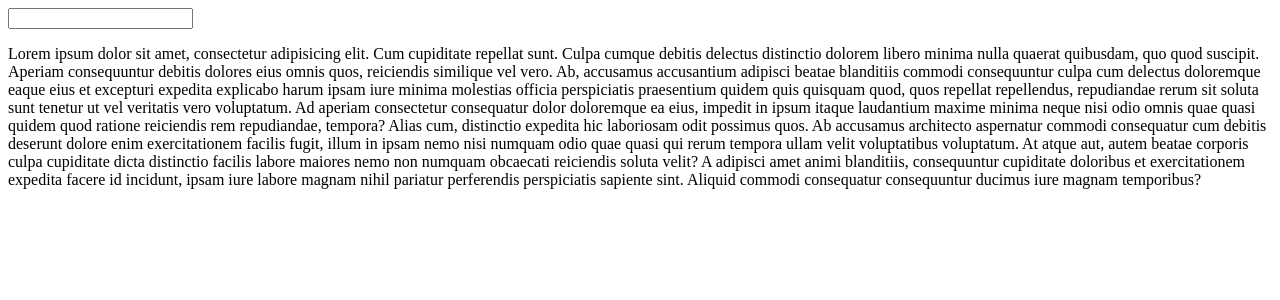
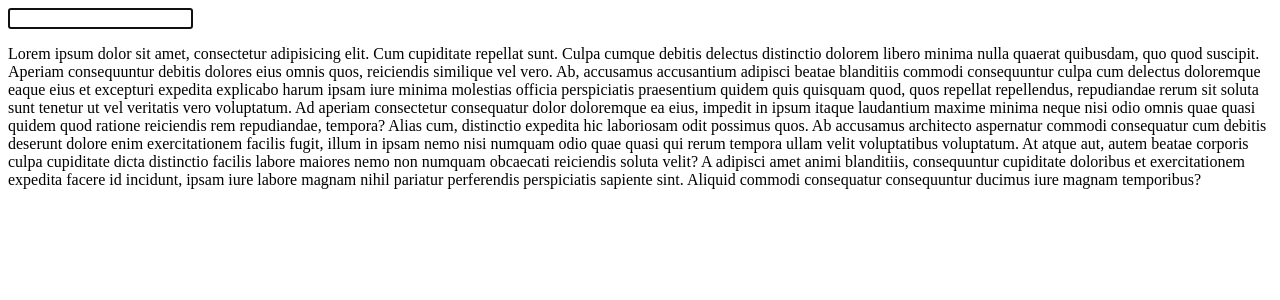
Before and after one commit to AndrewBubnov/input-autocomplete, a React (Vite) app: page / in a window 1280 px wide. Shown: the top 300 px of the page. Built offline with nearby package versions, Linux system fonts and the light colour scheme.

Commit message:
Refactor input visual behaviour

```diff
--- a/src/components/InputForm/InputForm.tsx
+++ b/src/components/InputForm/InputForm.tsx
@@ -19,7 +19,8 @@ export const InputForm = forwardRef(
 				onInput={onChange}
 				onClick={onClick}
 				className={clsx(className, styles.input)}
-				id="input"
+				autoComplete="off"
+				autoFocus
 			/>
 		</form>
 	)
--- a/src/utils/getHints.ts
+++ b/src/utils/getHints.ts
@@ -2,7 +2,7 @@ export const getHints = (head: string) =>
 	new Promise<string[]>(resolve =>
 		resolve([
 			...new Set(
-				Array.from({ length: 50 }, () => {
+				Array.from({ length: 15 }, () => {
 					const tail = Array.from({ length: 5 }, () => String.fromCharCode(Math.random() * 25 + 97)).join('');
 					return `${head}${tail}`;
 				})
```
